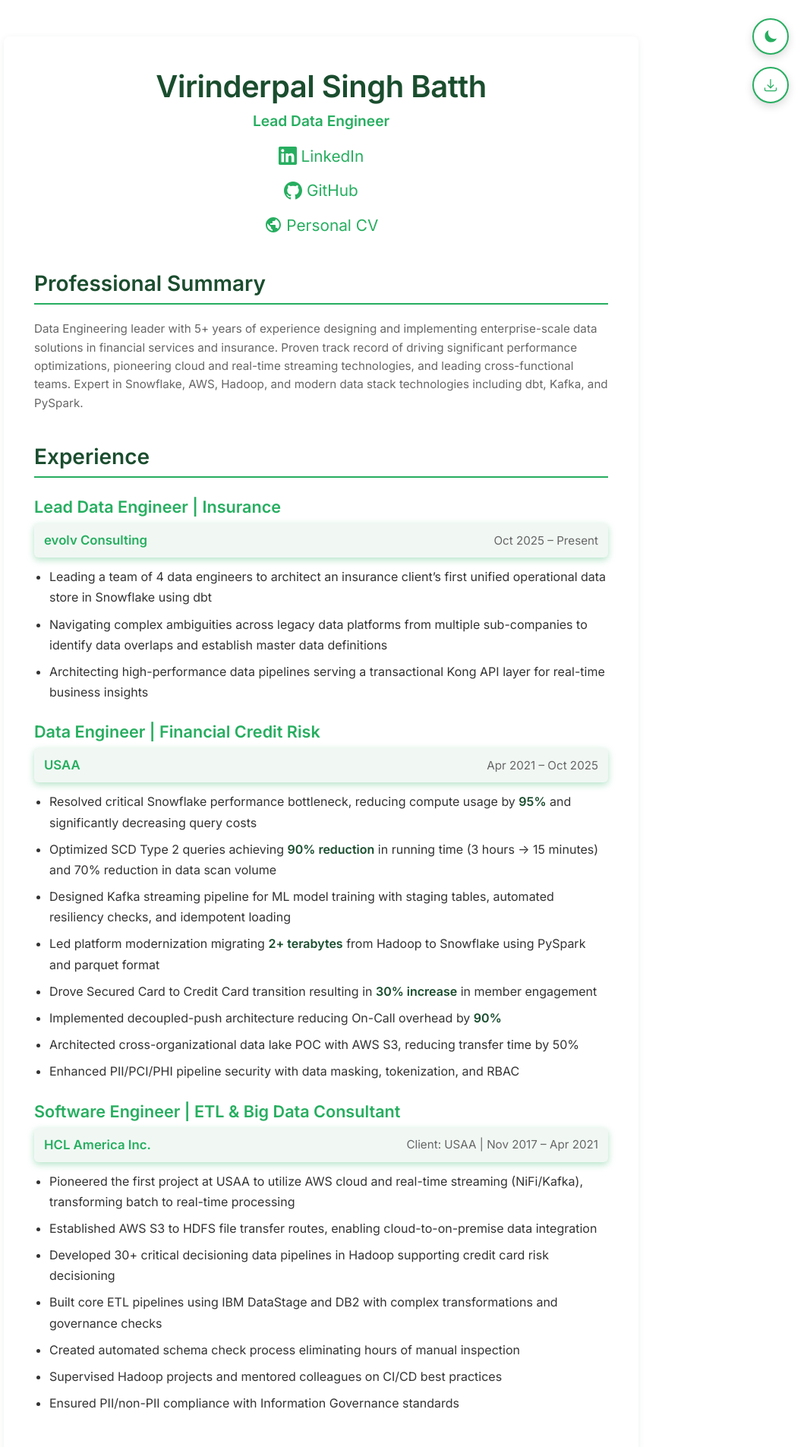
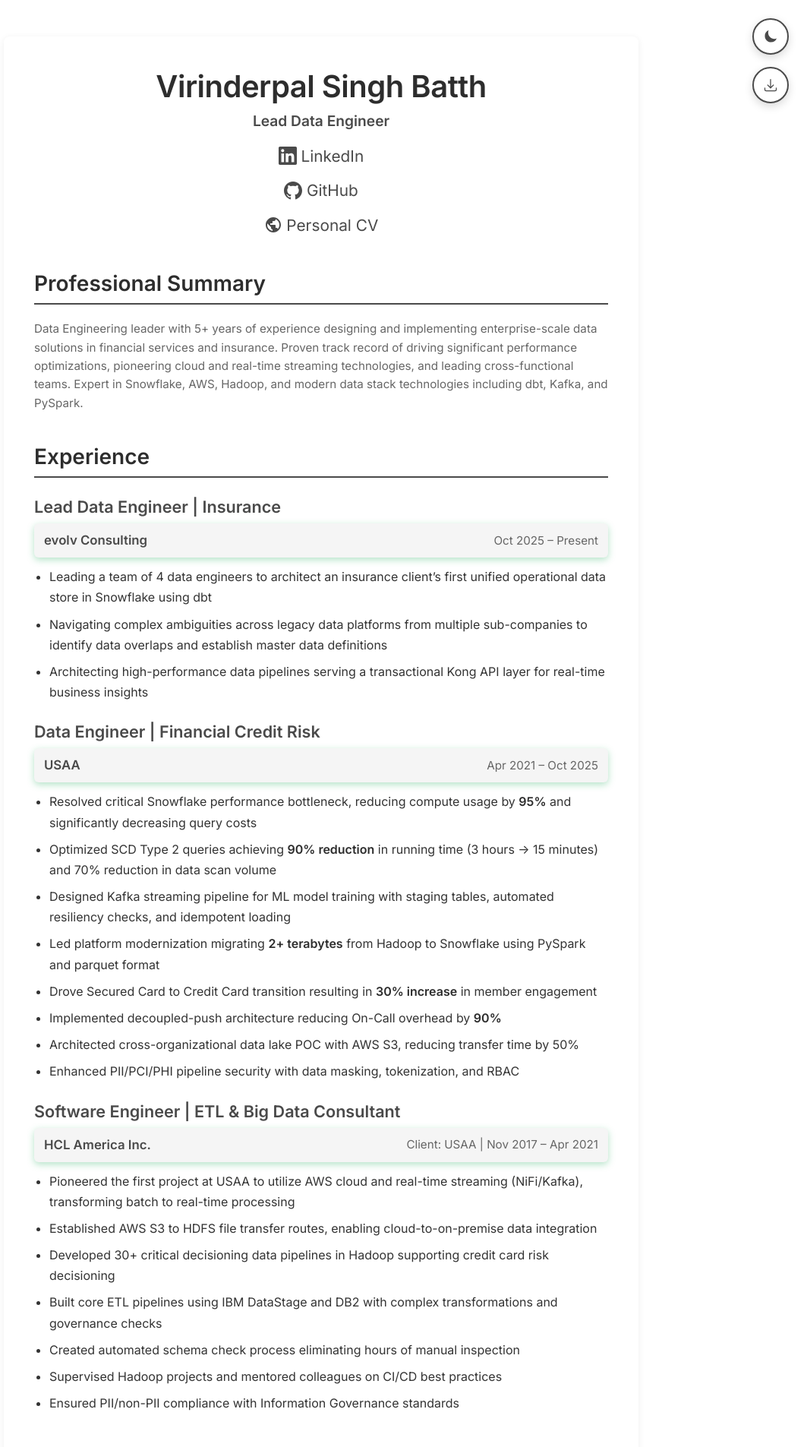
Before and after one commit to vsbatth6/vsbatth6.github.io, a Jekyll site: the page built from index.md, in a window 1280 px wide. Shown: the top 1905 px of the page at 76% size, without its empty margins (217-1280 px from the left). Built offline with Jekyll 4.4.1, drawn with Linux system fonts in a browser that asks for light colours.

Commit message:
Switch color palette from Forest Green to Warm Charcoal
Light mode:
- Primary: charcoal #2d2d2d
- Secondary: gray #4a4a4a
- Accent: coral #ff6b6b

Dark mode:
- Primary: light gray #a0a0a0
- Secondary: medium gray #808080
- Accent: soft coral #ff8a8a
- Background: dark charcoal #1a1a1a

```diff
--- a/assets/css/style.css
+++ b/assets/css/style.css
@@ -30,7 +30,7 @@
     --shadow: 0 2px 8px rgba(0, 0, 0, 0.1);
 } */
 
-/* FOREST GREEN - Recommended for Data/Tech roles */
+/* FOREST GREEN - Recommended for Data/Tech roles
 :root {
     --primary-color: #1a4d2e;
     --secondary-color: #27ae60;
@@ -44,6 +44,7 @@
     --link-hover: #1e8449;
     --shadow: 0 2px 8px rgba(26, 77, 46, 0.08);
 }
+*/
 
 
 /* ELEGANT PURPLE - Modern & Creative
@@ -78,7 +79,7 @@
 }
 */
 
-/* WARM CHARCOAL - Minimalist & Modern
+/* WARM CHARCOAL - Minimalist & Modern */
 :root {
     --primary-color: #2d2d2d;
     --secondary-color: #4a4a4a;
@@ -92,7 +93,6 @@
     --link-hover: #2d2d2d;
     --shadow: 0 2px 8px rgba(45, 45, 45, 0.08);
 }
-*/
 
 /* ===========================
    Typography
@@ -651,38 +651,38 @@ h2:last-of-type + ul li {
 }
 
 /* ===========================
-   Dark Mode - Forest Green Dark Theme
+   Dark Mode - Warm Charcoal Dark Theme
    =========================== */
 
-/* Dark mode variables - muted, easy on the eyes */
+/* Dark mode variables - muted charcoal with coral accent */
 :root[data-theme="dark"] {
-    --primary-color: #7cb587;
-    --secondary-color: #5a9a6e;
-    --accent-color: #4a8a5e;
-    --text-color: #cbd5e1;
-    --text-light: #8b95a5;
-    --border-color: #2d3a4a;
-    --bg-color: #121a24;
-    --section-bg: #1a242f;
-    --link-color: #7cb587;
-    --link-hover: #9ac9a3;
-    --shadow: 0 2px 8px rgba(0, 0, 0, 0.4);
+    --primary-color: #a0a0a0;
+    --secondary-color: #808080;
+    --accent-color: #ff8a8a;
+    --text-color: #e0e0e0;
+    --text-light: #999999;
+    --border-color: #3a3a3a;
+    --bg-color: #1a1a1a;
+    --section-bg: #252525;
+    --link-color: #b0b0b0;
+    --link-hover: #ff8a8a;
+    --shadow: 0 2px 8px rgba(0, 0, 0, 0.5);
 }
 
 /* Auto dark mode - respects system preference */
 @media (prefers-color-scheme: dark) {
     :root:not([data-theme="light"]) {
-        --primary-color: #7cb587;
-        --secondary-color: #5a9a6e;
-        --accent-color: #4a8a5e;
-        --text-color: #cbd5e1;
-        --text-light: #8b95a5;
-        --border-color: #2d3a4a;
-        --bg-color: #121a24;
-        --section-bg: #1a242f;
-        --link-color: #7cb587;
-        --link-hover: #9ac9a3;
-        --shadow: 0 2px 8px rgba(0, 0, 0, 0.4);
+        --primary-color: #a0a0a0;
+        --secondary-color: #808080;
+        --accent-color: #ff8a8a;
+        --text-color: #e0e0e0;
+        --text-light: #999999;
+        --border-color: #3a3a3a;
+        --bg-color: #1a1a1a;
+        --section-bg: #252525;
+        --link-color: #b0b0b0;
+        --link-hover: #ff8a8a;
+        --shadow: 0 2px 8px rgba(0, 0, 0, 0.5);
     }
 }
 
@@ -696,12 +696,12 @@ h2:last-of-type + ul li {
 
 /* Table header in dark mode */
 :root[data-theme="dark"] thead {
-    background-color: #1e2f28;
+    background-color: #333333;
 }
 
 @media (prefers-color-scheme: dark) {
     :root:not([data-theme="light"]) thead {
-        background-color: #1e2f28;
+        background-color: #333333;
     }
 }
 
```
